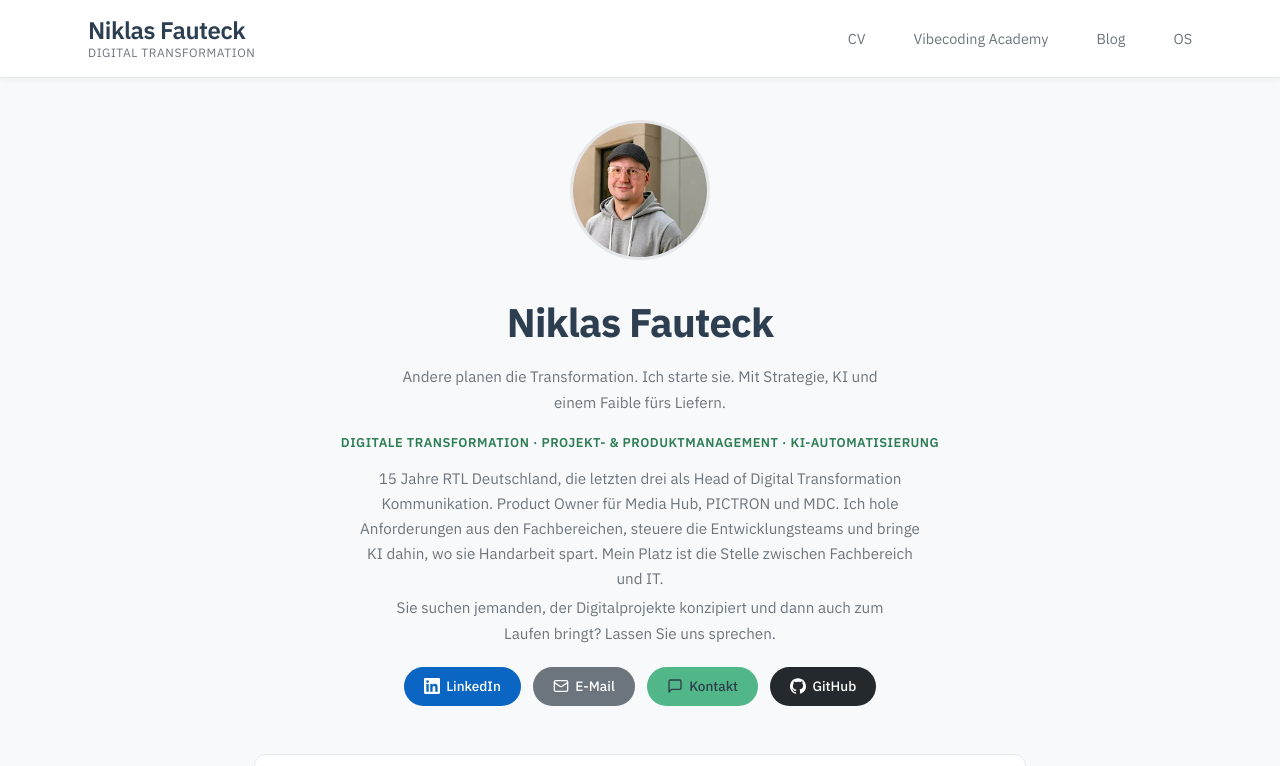
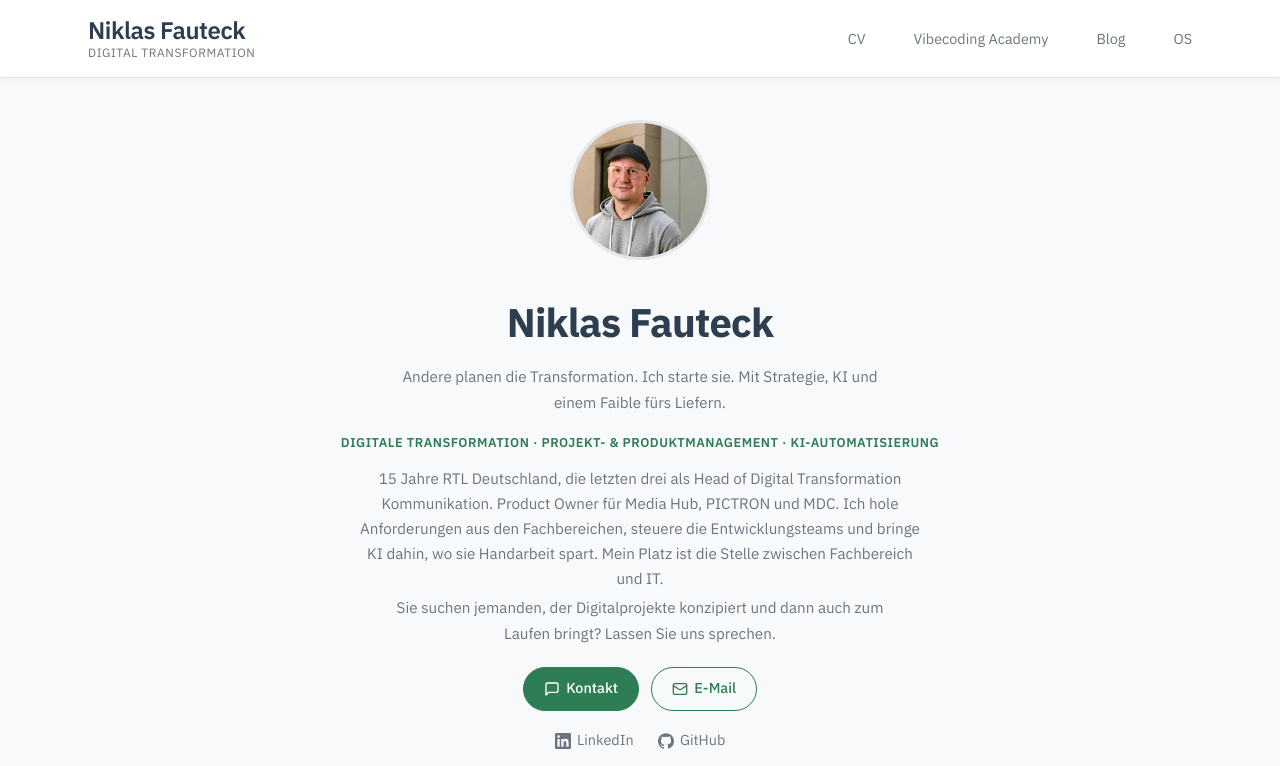
Before and after one commit to Fauteck/website, a website: page index.html in a window 1280 px wide. Shown: the top 766 px of the page. Drawn offline with Linux system fonts and the light colour scheme.

Commit message:
Hero: Kontakt als Primär-, E-Mail als Sekundär-Button, LinkedIn/GitHub als Textlinks (UXA-2-003)
Co-Authored-By: Claude Opus 5.5 <noreply@anthropic.com>

```diff
--- a/index.html
+++ b/index.html
@@ -116,33 +116,63 @@
       flex-wrap: wrap;
     }
 
+    /* Eine klare Handlung: Kontakt ist primaer, E-Mail sekundaer.
+       LinkedIn und GitHub sind Profile, keine Aufforderung — darum ruhige
+       Textlinks statt Buttons in Markenfarben. */
     .contact-btn {
       display: inline-flex;
       align-items: center;
+      justify-content: center;
       gap: 0.4rem;
+      min-height: 44px;
       padding: 0.5rem 1.25rem;
-      border-radius: 50px;
-      font-size: 0.85rem;
+      border-radius: 9999px;
+      border: 1px solid var(--accent-dark);
+      font-size: 0.9rem;
       font-weight: 500;
       text-decoration: none;
-      color: #FFFFFF;
-      transition: transform 0.2s ease, box-shadow 0.2s ease;
+      transition: transform 0.15s ease, box-shadow 0.15s ease, background-color 0.15s ease;
     }
 
     .contact-btn:hover {
       transform: translateY(-1px);
-      box-shadow: 0 4px 12px rgba(9, 46, 30, 0.15);
+      box-shadow: var(--shadow-2);
     }
 
-    .contact-btn svg {
+    .contact-btn svg,
+    .contact-link svg {
       width: 16px;
       height: 16px;
+      flex-shrink: 0;
     }
 
-    .contact-linkedin { background: #0A66C2; }
-    .contact-email { background: #6C757D; }
-    .contact-kontakt { background: var(--accent, #52b788); color: var(--primary, #1a1a2e); }
-    .contact-github { background: #24292E; }
+    .contact-primary { background: var(--accent-dark); color: #fff; }
+    .contact-primary:hover { background: var(--accent-focus); border-color: var(--accent-focus); }
+    .contact-secondary { background: transparent; color: var(--accent-dark); }
+    .contact-secondary:hover { background: var(--bg-light); }
+
+    .contact-links {
+      display: flex;
+      justify-content: center;
+      gap: 1.5rem;
+      margin-top: 0.5rem;
+    }
+
+    .contact-link {
+      display: inline-flex;
+      align-items: center;
+      gap: 0.4rem;
+      min-height: 44px;
+      font-size: 0.9rem;
+      color: var(--text-secondary);
+      text-decoration: none;
+      text-underline-offset: 3px;
+    }
+
+    .contact-link:hover {
+      color: var(--primary);
+      text-decoration: underline;
+    }
 
     /* Bio Card */
     .bio-card {
@@ -351,6 +381,8 @@
         align-items: center;
       }
 
+      .contact-btn { min-width: 12rem; }
+
       .coffee-list {
         grid-template-columns: 1fr;
       }
@@ -372,20 +404,22 @@
       <p class="header-intro">15 Jahre RTL Deutschland, die letzten drei als Head of Digital Transformation Kommunikation. Product Owner für Media Hub, PICTRON und MDC. Ich hole Anforderungen aus den Fachbereichen, steuere die Entwicklungsteams und bringe KI dahin, wo sie Handarbeit spart. Mein Platz ist die Stelle zwischen Fachbereich und IT.</p>
       <p class="header-cta">Sie suchen jemanden, der Digitalprojekte konzipiert und dann auch zum Laufen bringt? Lassen Sie uns sprechen.</p>
       <div class="contact-buttons">
-        <a href="https://www.linkedin.com/in/fauteck/" target="_blank" rel="noopener" class="contact-btn contact-linkedin">
-          <svg viewBox="0 0 24 24" fill="currentColor"><path d="M20.447 20.452h-3.554v-5.569c0-1.328-.027-3.037-1.852-3.037-1.853 0-2.136 1.445-2.136 2.939v5.667H9.351V9h3.414v1.561h.046c.477-.9 1.637-1.85 3.37-1.85 3.601 0 4.267 2.37 4.267 5.455v6.286zM5.337 7.433a2.062 2.062 0 01-2.063-2.065 2.064 2.064 0 112.063 2.065zm1.782 13.019H3.555V9h3.564v11.452zM22.225 0H1.771C.792 0 0 .774 0 1.729v20.542C0 23.227.792 24 1.771 24h20.451C23.2 24 24 23.227 24 22.271V1.729C24 .774 23.2 0 22.222 0h.003z"/></svg>
+        <a href="kontakt.html" class="contact-btn contact-primary">
+          <svg aria-hidden="true" viewBox="0 0 24 24" fill="none" stroke="currentColor" stroke-width="2" stroke-linecap="round" stroke-linejoin="round"><path d="M21 15a2 2 0 0 1-2 2H7l-4 4V5a2 2 0 0 1 2-2h14a2 2 0 0 1 2 2z"/></svg>
+          Kontakt
+        </a>
+        <a href="mailto:me@fauteck.eu" class="contact-btn contact-secondary">
+          <svg aria-hidden="true" viewBox="0 0 24 24" fill="none" stroke="currentColor" stroke-width="2" stroke-linecap="round" stroke-linejoin="round"><rect x="2" y="4" width="20" height="16" rx="2"/><path d="m22 7-8.97 5.7a1.94 1.94 0 0 1-2.06 0L2 7"/></svg>
+          E-Mail
+        </a>
+      </div>
+      <div class="contact-links">
+        <a href="https://www.linkedin.com/in/fauteck/" target="_blank" rel="noopener" class="contact-link">
+          <svg aria-hidden="true" viewBox="0 0 24 24" fill="currentColor"><path d="M20.447 20.452h-3.554v-5.569c0-1.328-.027-3.037-1.852-3.037-1.853 0-2.136 1.445-2.136 2.939v5.667H9.351V9h3.414v1.561h.046c.477-.9 1.637-1.85 3.37-1.85 3.601 0 4.267 2.37 4.267 5.455v6.286zM5.337 7.433a2.062 2.062 0 01-2.063-2.065 2.064 2.064 0 112.063 2.065zm1.782 13.019H3.555V9h3.564v11.452zM22.225 0H1.771C.792 0 0 .774 0 1.729v20.542C0 23.227.792 24 1.771 24h20.451C23.2 24 24 23.227 24 22.271V1.729C24 .774 23.2 0 22.222 0h.003z"/></svg>
           LinkedIn
         </a>
-        <a href="mailto:me@fauteck.eu" class="contact-btn contact-email">
-          <svg viewBox="0 0 24 24" fill="none" stroke="currentColor" stroke-width="2" stroke-linecap="round" stroke-linejoin="round"><rect x="2" y="4" width="20" height="16" rx="2"/><path d="m22 7-8.97 5.7a1.94 1.94 0 0 1-2.06 0L2 7"/></svg>
-          E-Mail
-        </a>
-        <a href="kontakt.html" class="contact-btn contact-kontakt">
-          <svg viewBox="0 0 24 24" fill="none" stroke="currentColor" stroke-width="2" stroke-linecap="round" stroke-linejoin="round"><path d="M21 15a2 2 0 0 1-2 2H7l-4 4V5a2 2 0 0 1 2-2h14a2 2 0 0 1 2 2z"/></svg>
-          Kontakt
-        </a>
-        <a href="https://github.com/fauteck" target="_blank" rel="noopener" class="contact-btn contact-github">
-          <svg viewBox="0 0 24 24" fill="currentColor"><path d="M12 .297c-6.63 0-12 5.373-12 12 0 5.303 3.438 9.8 8.205 11.385.6.113.82-.258.82-.577 0-.285-.01-1.04-.015-2.04-3.338.724-4.042-1.61-4.042-1.61-.546-1.387-1.333-1.756-1.333-1.756-1.089-.745.083-.729.083-.729 1.205.084 1.839 1.237 1.839 1.237 1.07 1.834 2.807 1.304 3.492.997.107-.775.418-1.305.762-1.604-2.665-.305-5.467-1.334-5.467-5.931 0-1.311.469-2.381 1.236-3.221-.124-.303-.535-1.524.117-3.176 0 0 1.008-.322 3.301 1.23A11.509 11.509 0 0 1 12 5.803c1.02.005 2.047.138 3.006.404 2.291-1.552 3.297-1.23 3.297-1.23.653 1.653.242 2.874.118 3.176.77.84 1.235 1.911 1.235 3.221 0 4.609-2.807 5.624-5.479 5.921.43.372.823 1.102.823 2.222 0 1.606-.014 2.898-.014 3.293 0 .322.216.694.825.576C20.565 22.092 24 17.598 24 12.297c0-6.627-5.373-12-12-12"/></svg>
+        <a href="https://github.com/fauteck" target="_blank" rel="noopener" class="contact-link">
+          <svg aria-hidden="true" viewBox="0 0 24 24" fill="currentColor"><path d="M12 .297c-6.63 0-12 5.373-12 12 0 5.303 3.438 9.8 8.205 11.385.6.113.82-.258.82-.577 0-.285-.01-1.04-.015-2.04-3.338.724-4.042-1.61-4.042-1.61-.546-1.387-1.333-1.756-1.333-1.756-1.089-.745.083-.729.083-.729 1.205.084 1.839 1.237 1.839 1.237 1.07 1.834 2.807 1.304 3.492.997.107-.775.418-1.305.762-1.604-2.665-.305-5.467-1.334-5.467-5.931 0-1.311.469-2.381 1.236-3.221-.124-.303-.535-1.524.117-3.176 0 0 1.008-.322 3.301 1.23A11.509 11.509 0 0 1 12 5.803c1.02.005 2.047.138 3.006.404 2.291-1.552 3.297-1.23 3.297-1.23.653 1.653.242 2.874.118 3.176.77.84 1.235 1.911 1.235 3.221 0 4.609-2.807 5.624-5.479 5.921.43.372.823 1.102.823 2.222 0 1.606-.014 2.898-.014 3.293 0 .322.216.694.825.576C20.565 22.092 24 17.598 24 12.297c0-6.627-5.373-12-12-12"/></svg>
           GitHub
         </a>
       </div>
```
